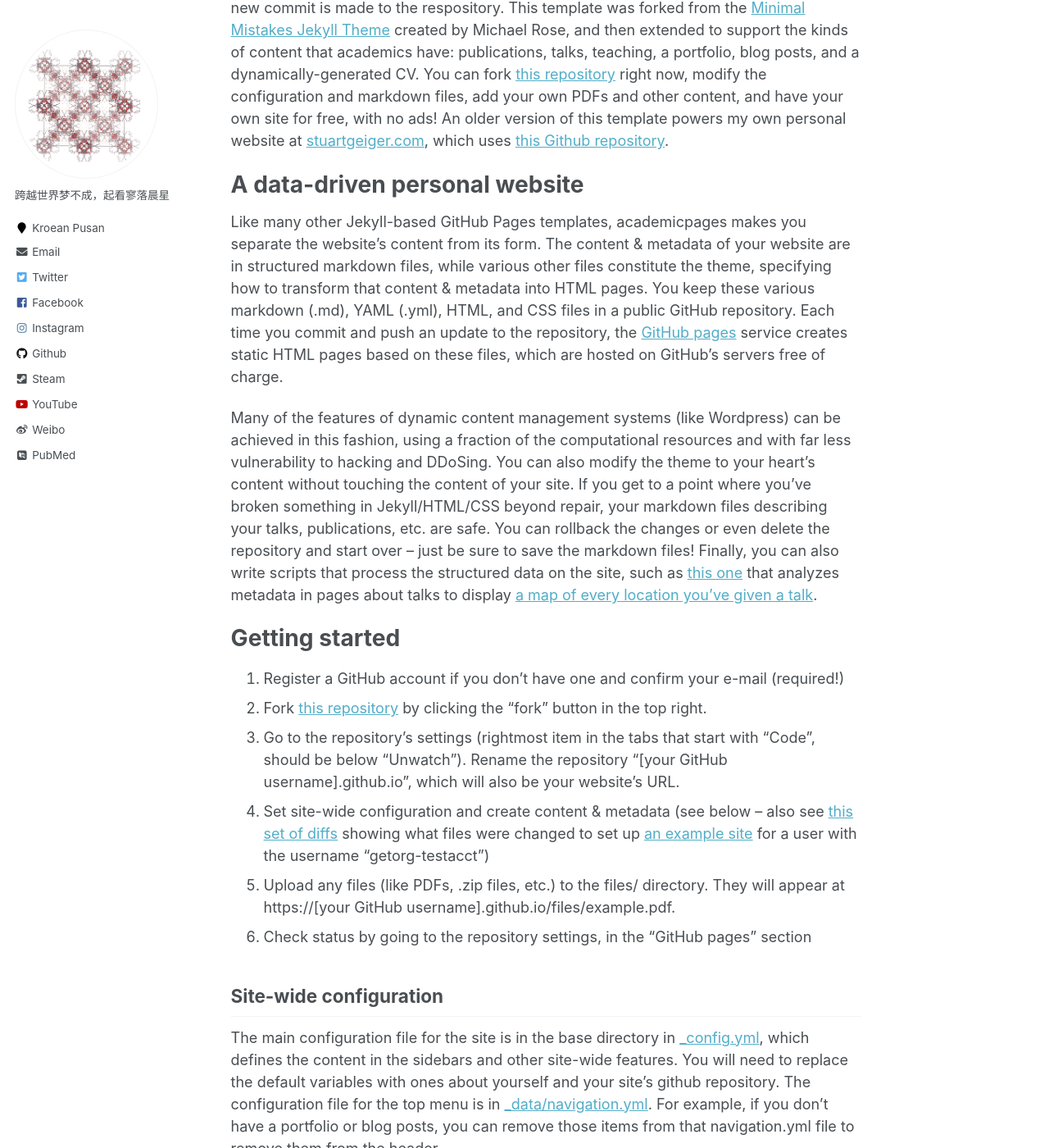
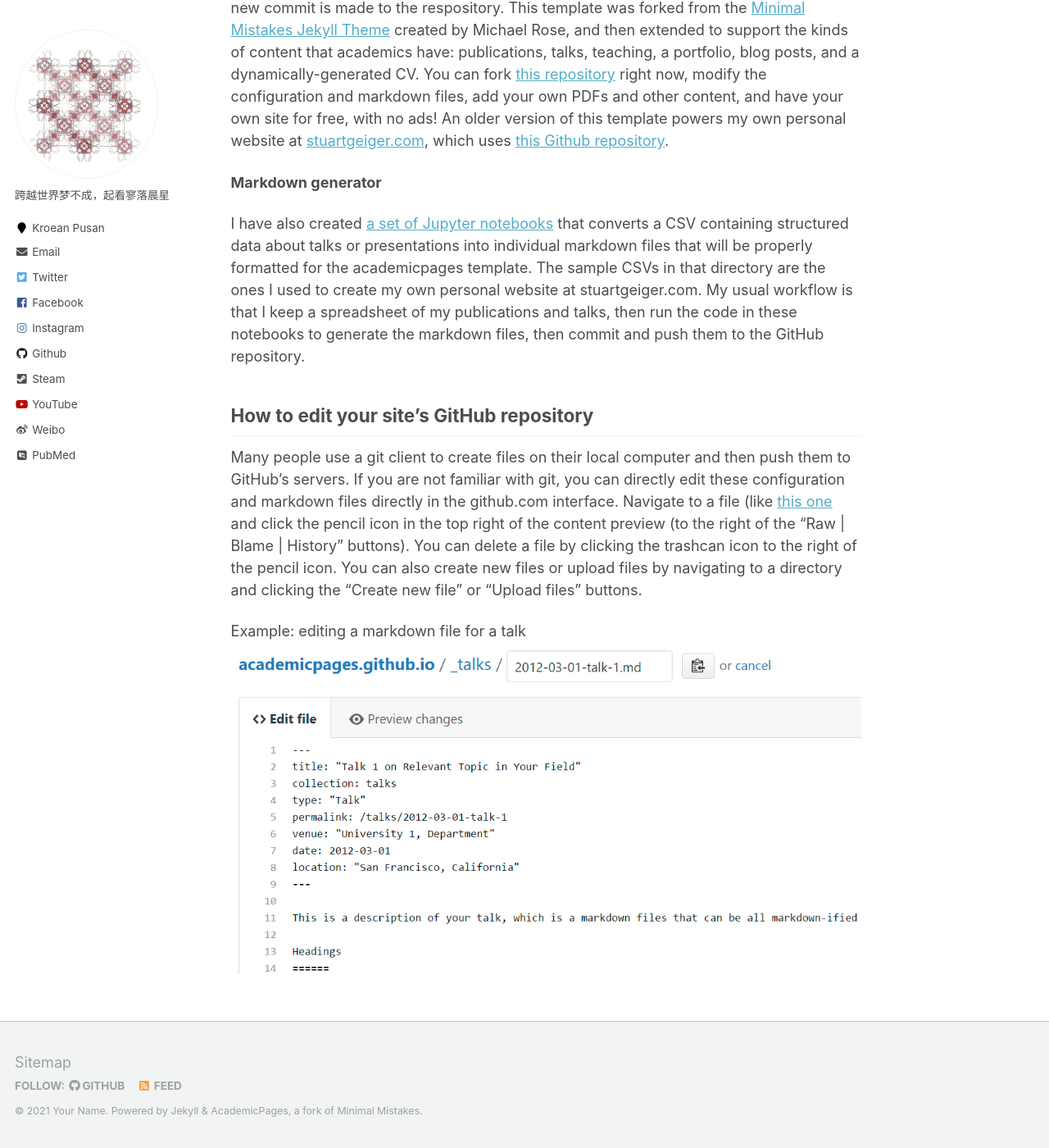
Before and after one commit to sxm13/ZGBshenxiaomoCV.github.io, a Jekyll site: the page built from _pages/about.md, in a window 1280 px wide and 1400 px high, scrolled down 273 px. Shown: the whole window at 82% size. Built offline with Jekyll 4.4.1, drawn with Linux system fonts in a browser that asks for light colours; some web fonts are replaced; some of the changed text lies outside the part shown.

Commit message:
Update about.md

```diff
--- a/_pages/about.md
+++ b/_pages/about.md
@@ -10,28 +10,6 @@
 
 This is the front page of a website that is powered by the [academicpages template](https://github.com/academicpages/academicpages.github.io) and hosted on GitHub pages. [GitHub pages](https://pages.github.com) is a free service in which websites are built and hosted from code and data stored in a GitHub repository, automatically updating when a new commit is made to the respository. This template was forked from the [Minimal Mistakes Jekyll Theme](https://mmistakes.github.io/minimal-mistakes/) created by Michael Rose, and then extended to support the kinds of content that academics have: publications, talks, teaching, a portfolio, blog posts, and a dynamically-generated CV. You can fork [this repository](https://github.com/academicpages/academicpages.github.io) right now, modify the configuration and markdown files, add your own PDFs and other content, and have your own site for free, with no ads! An older version of this template powers my own personal website at [stuartgeiger.com](http://stuartgeiger.com), which uses [this Github repository](https://github.com/staeiou/staeiou.github.io).
 
-A data-driven personal website
-======
-Like many other Jekyll-based GitHub Pages templates, academicpages makes you separate the website's content from its form. The content & metadata of your website are in structured markdown files, while various other files constitute the theme, specifying how to transform that content & metadata into HTML pages. You keep these various markdown (.md), YAML (.yml), HTML, and CSS files in a public GitHub repository. Each time you commit and push an update to the repository, the [GitHub pages](https://pages.github.com/) service creates static HTML pages based on these files, which are hosted on GitHub's servers free of charge.
-
-Many of the features of dynamic content management systems (like Wordpress) can be achieved in this fashion, using a fraction of the computational resources and with far less vulnerability to hacking and DDoSing. You can also modify the theme to your heart's content without touching the content of your site. If you get to a point where you've broken something in Jekyll/HTML/CSS beyond repair, your markdown files describing your talks, publications, etc. are safe. You can rollback the changes or even delete the repository and start over -- just be sure to save the markdown files! Finally, you can also write scripts that process the structured data on the site, such as [this one](https://github.com/academicpages/academicpages.github.io/blob/master/talkmap.ipynb) that analyzes metadata in pages about talks to display [a map of every location you've given a talk](https://academicpages.github.io/talkmap.html).
-
-Getting started
-======
-1. Register a GitHub account if you don't have one and confirm your e-mail (required!)
-1. Fork [this repository](https://github.com/academicpages/academicpages.github.io) by clicking the "fork" button in the top right.
-1. Go to the repository's settings (rightmost item in the tabs that start with "Code", should be below "Unwatch"). Rename the repository "[your GitHub username].github.io", which will also be your website's URL.
-1. Set site-wide configuration and create content & metadata (see below -- also see [this set of diffs](http://archive.is/3TPas) showing what files were changed to set up [an example site](https://getorg-testacct.github.io) for a user with the username "getorg-testacct")
-1. Upload any files (like PDFs, .zip files, etc.) to the files/ directory. They will appear at https://[your GitHub username].github.io/files/example.pdf.
-1. Check status by going to the repository settings, in the "GitHub pages" section
-
-Site-wide configuration
-------
-The main configuration file for the site is in the base directory in [_config.yml](https://github.com/academicpages/academicpages.github.io/blob/master/_config.yml), which defines the content in the sidebars and other site-wide features. You will need to replace the default variables with ones about yourself and your site's github repository. The configuration file for the top menu is in [_data/navigation.yml](https://github.com/academicpages/academicpages.github.io/blob/master/_data/navigation.yml). For example, if you don't have a portfolio or blog posts, you can remove those items from that navigation.yml file to remove them from the header.
-
-Create content & metadata
-------
-For site content, there is one markdown file for each type of content, which are stored in directories like _publications, _talks, _posts, _teaching, or _pages. For example, each talk is a markdown file in the [_talks directory](https://github.com/academicpages/academicpages.github.io/tree/master/_talks). At the top of each markdown file is structured data in YAML about the talk, which the theme will parse to do lots of cool stuff. The same structured data about a talk is used to generate the list of talks on the [Talks page](https://academicpages.github.io/talks), each [individual page](https://academicpages.github.io/talks/2012-03-01-talk-1) for specific talks, the talks section for the [CV page](https://academicpages.github.io/cv), and the [map of places you've given a talk](https://academicpages.github.io/talkmap.html) (if you run this [python file](https://github.com/academicpages/academicpages.github.io/blob/master/talkmap.py) or [Jupyter notebook](https://github.com/academicpages/academicpages.github.io/blob/master/talkmap.ipynb), which creates the HTML for the map based on the contents of the _talks directory).
 
 **Markdown generator**
 
@@ -44,7 +22,3 @@
 
 Example: editing a markdown file for a talk
 ![Editing a markdown file for a talk](/images/editing-talk.png)
-
-For more info
-------
-More info about configuring academicpages can be found in [the guide](https://academicpages.github.io/markdown/). The [guides for the Minimal Mistakes theme](https://mmistakes.github.io/minimal-mistakes/docs/configuration/) (which this theme was forked from) might also be helpful.
```
